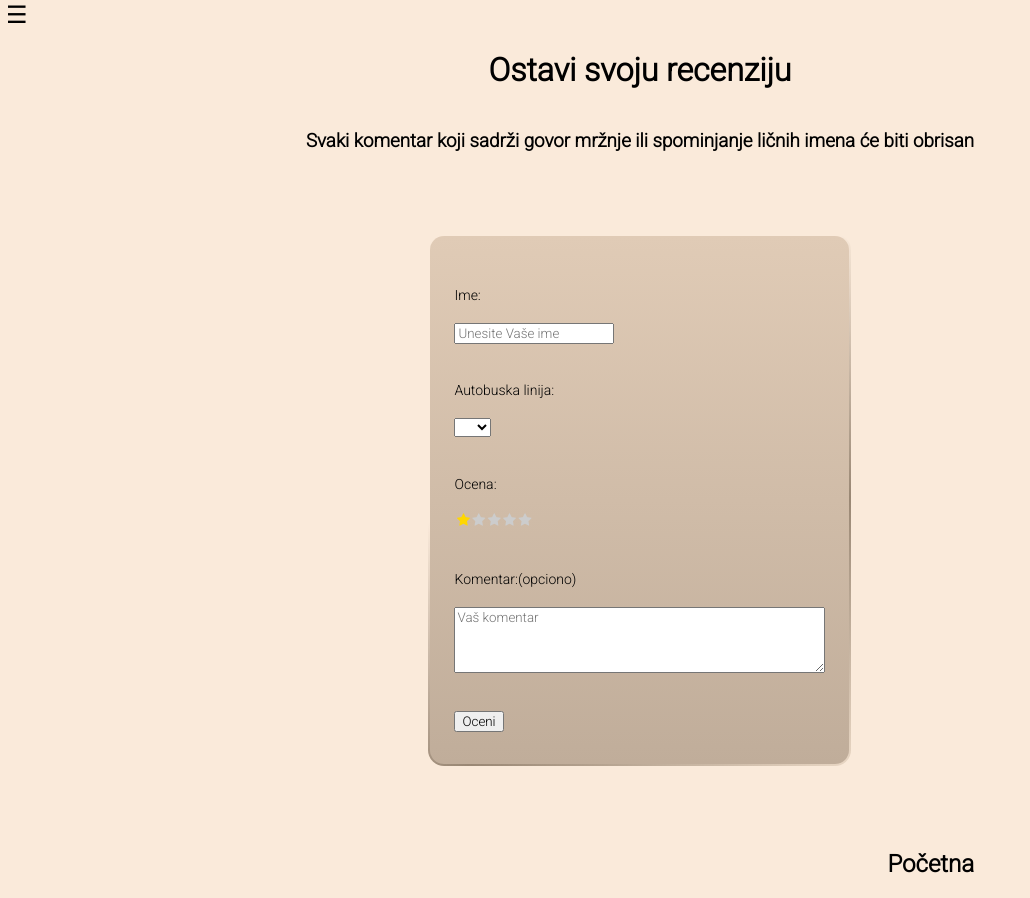
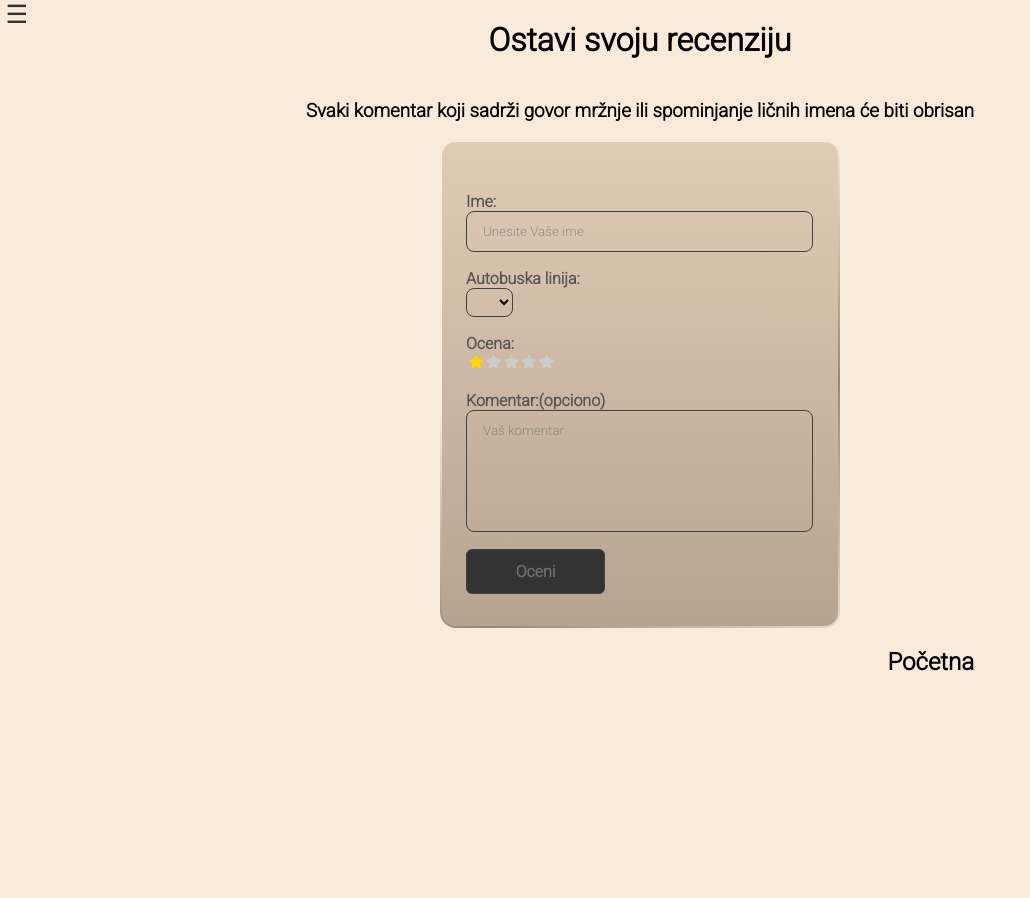
Before and after one commit to antandrej/OceniAutobus, an Angular app in the folder oceniautobus/: page /dodajRecenziju in a window 1280 px wide. Shown: the whole page, without its empty margins (0-1030 px from the left). After the commit the page ends 800 px from the top, so only its background shows below. Built offline with nearby package versions, Linux system fonts and the light colour scheme.

Commit message:
finishing functionality + styling

```diff
--- a/oceniautobus/src/app/add-review/add-review.component.css
+++ b/oceniautobus/src/app/add-review/add-review.component.css
@@ -6,20 +6,98 @@
     align-items: center;
 }
 
-#form {
-    margin: 5% auto;
-}
-
-form {
+.form-container {
+    width: 400px;
     padding: 32px 24px;
-    font-size: 14px;
-    gap: 20px;
-    border-radius: 16px;
     display: flex;
     flex-direction: column;
-    align-items: flex-start;
-    background: linear-gradient(#e0cbb6, #c0ad9a) padding-box, linear-gradient(145deg, transparent 35%, #998774, #e9d7c4) border-box;
+    gap: 20px;
+    background: linear-gradient(#e0cbb6, #b6a390) padding-box, linear-gradient(145deg, transparent 35%, #998774, #e9d7c4) border-box;
     border: 2px solid transparent;
     box-sizing: border-box;
     border-radius: 16px;
 }
+
+.form-container .form {
+    display: flex;
+    flex-direction: column;
+    gap: 20px;
+}
+
+.form-container .form-group {
+    display: flex;
+    flex-direction: column;
+    align-items: flex-start;
+    height: auto;
+}
+
+.form-container .form-group label {
+    display: block;
+    color: #555555;
+    font-weight: 750;
+}
+
+.form-container .form-group input {
+    width: 90%;
+    padding: 12px 16px;
+    border-radius: 8px;
+    background-color: transparent;
+    border: 1px solid #414141;
+}
+
+.form-container .form-group textarea {
+    width: 90%;
+    padding: 12px 16px;
+    border-radius: 8px;
+    resize: none;
+    height: 96px;
+    border: 1px solid #414141;
+    background-color: transparent;
+}
+
+.form-container .form-group select {
+    padding: 5px;
+    border-radius: 8px;
+    background-color: transparent;
+    border: 1px solid #414141;
+}
+
+.form-container .form-group input::placeholder,
+.form-container .form-group textarea::placeholder {
+    opacity: 0.675;
+}
+
+.form-container .form-group input:focus, .form-container .form-group textarea:focus{
+    outline: none;
+    border-color: #faeada;
+}
+
+.form-container .form-group select:focus{
+    outline: none;
+    background-color: #faeada;
+    color: #555555;
+    font-weight: 750;
+}
+
+.form-submit-btn {
+    display: flex;
+    align-items: flex-start;
+    justify-content: center;
+    align-self: flex-start;
+    color: #717171;
+    font-weight: 600;
+    width: 40%;
+    background: #333;
+    border: 1px solid #414141;
+    padding: 12px 16px;
+    font-size: inherit;
+    gap: 8px;
+    margin-top: 8px;
+    cursor: pointer;
+    border-radius: 6px;
+}
+
+.form-submit-btn:hover {
+    background-color: #faeada;
+    border-color: #faeada;
+}
--- a/oceniautobus/src/app/add-review/add-review.component.html
+++ b/oceniautobus/src/app/add-review/add-review.component.html
@@ -1,45 +1,58 @@
 <div id="content">
     <h1>Ostavi svoju recenziju</h1>
     <h3>Svaki komentar koji sadrži govor mržnje ili spominjanje ličnih imena će biti obrisan</h3>
-    <div id="form">
+    <div class="form-container">
         <form [formGroup]="addReviewForm" (ngSubmit)="addReview(addReviewForm)">
-
+            <div class="form-group">
                 <label style="margin-top: 5%;" for="name">Ime:</label>
                 <input type="text" id="name" name="name" formControlName="name" placeholder="Unesite Vaše ime">
-            <p class="warning" *ngIf="formSubmitted || addReviewForm.get('name')?.touched && addReviewForm.get('name')?.errors?.['required']">Ime je
+                <p class="warning"
+                    *ngIf="(formSubmitted || addReviewForm.get('name')?.touched) && addReviewForm.get('name')?.errors?.['required']">
+                    Ime je
                     obavezno!</p>
-            <p class="warning" *ngIf="addReviewForm.get('name')?.touched && addReviewForm.get('name')?.hasError?.('maxlength')">Ime ne
+                <p class="warning"
+                    *ngIf="addReviewForm.get('name')?.touched && addReviewForm.get('name')?.hasError?.('maxlength')">Ime
+                    ne
                     sme biti preko 10 karaktera!</p>
-            <p class="warning" *ngIf="addReviewForm.get('name')?.touched && addReviewForm.get('name')?.errors?.['onlySpaces']">Ime ne
+                <p class="warning"
+                    *ngIf="addReviewForm.get('name')?.touched && addReviewForm.get('name')?.errors?.['onlySpaces']">Ime
+                    ne
                     sme biti prazan karakter!</p>
-
+            </div>
+            <div class="form-group">
                 <label style="margin-top: 5%;" for="bus">Autobuska linija:</label>
                 <select id="bus" name="bus" formControlName="bus">
                     <option value="23">23</option>
                     <option value="31">31</option>
                     <option value="56">56</option>
                 </select>
-            <p class="warning" *ngIf="addReviewForm.get('bus')?.touched || formSubmitted && addReviewForm.get('bus')?.invalid && addReviewForm.get('bus')?.hasError('required')">
+                <p class="warning"
+                    *ngIf="(formSubmitted || addReviewForm.get('bus')?.touched) && addReviewForm.get('bus')?.invalid && addReviewForm.get('bus')?.hasError('required')">
                     Linija mora biti izabrana!</p>
-
+            </div>
+            <div class="form-group">
                 <label style="margin-top: 5%;">Ocena:</label>
                 <input type="hidden" formControlName="stars">
                 <div class="rating">
                     <i *ngFor="let rating of starsArray" class="fa fa-star" [class.fill]="rating <= selectedRating"
                         (click)="onStarClick(rating)"></i>
                 </div>
-
+            </div>
+            <div class="form-group">
                 <label style="margin-top: 5%;" for="comment">Komentar:(opciono)</label>
-            <textarea id="comment" name="comment" formControlName="comment" rows="4" cols="50" placeholder="Vaš komentar"></textarea>
-            <p class="warning" *ngIf="addReviewForm.get('comment')?.touched && addReviewForm.get('comment')?.hasError?.('maxlength')">
+                <textarea id="comment" name="comment" formControlName="comment" rows="4" cols="50"
+                    placeholder="Vaš komentar"></textarea>
+                <p class="warning"
+                    *ngIf="addReviewForm.get('comment')?.touched && addReviewForm.get('comment')?.hasError?.('maxlength')">
                     Komentar ne
                     sme biti preko 250 karaktera!</p>
-            <p class="warning" *ngIf="addReviewForm.get('comment')?.touched && addReviewForm.get('comment')?.errors?.['onlySpaces']">
+                <p class="warning"
+                    *ngIf="addReviewForm.get('comment')?.touched && addReviewForm.get('comment')?.errors?.['onlySpaces']">
                     Komentar ne
                     sme biti prazan karakter!</p>
-
-            <button style="margin-top: 5%;" type="submit">Oceni</button>
+            </div>
+            <button class="likeButton" class="bigMargin form-submit-btn" style="margin-top: 5%;" type="submit">Oceni</button>
         </form>
     </div>
-    <h2 (click)="navigateTo('')" style="place-self: end; cursor: pointer;">Početna</h2>
+    <h2 class="likeButton" (click)="navigateTo('')" style="place-self: end; cursor: pointer;">Početna</h2>
 </div>
--- a/oceniautobus/src/app/contact/contact.component.css
+++ b/oceniautobus/src/app/contact/contact.component.css
@@ -19,10 +19,6 @@
     border: 2px solid transparent;
     box-sizing: border-box;
     border-radius: 16px;
-  }
-
-  .form-container button:active {
-    scale: 0.95;
 }
 
 .form-container .form {
@@ -66,7 +62,8 @@
     font-family: inherit;
 }
 
-.form-container .form-group input::placeholder, .form-container .form-group textarea::placeholder {
+.form-container .form-group input::placeholder,
+.form-container .form-group textarea::placeholder {
     opacity: 0.75;
 }
 
--- a/oceniautobus/src/app/contact/contact.component.html
+++ b/oceniautobus/src/app/contact/contact.component.html
@@ -6,7 +6,7 @@
             <label class="smallMargin" for="email">Email:(neće biti objavljen)</label>
             <input type="email" id="email" name="email" formControlName="email" placeholder="Unesite Vaš email">
             <p class="warning"
-                *ngIf="formSubmitted || addCommentForm.get('email')?.touched && addCommentForm.get('email')?.errors?.['required']">
+                *ngIf="(formSubmitted || addCommentForm.get('email')?.touched) && addCommentForm.get('email')?.errors?.['required']">
                 Email je
                 obavezan!</p>
             <p class="warning"
@@ -19,7 +19,7 @@
             <textarea id="comment" name="comment" formControlName="comment" rows="7" cols="50"
                 placeholder="Vaš komentar"></textarea>
             <p class="warning"
-                *ngIf="formSubmitted || addCommentForm.get('comment')?.touched && addCommentForm.get('comment')?.errors?.['required']">
+                *ngIf="(formSubmitted || addCommentForm.get('comment')?.touched) && addCommentForm.get('comment')?.errors?.['required']">
                 Komentar je
                 obavezan!</p>
             <p class="warning"
@@ -31,9 +31,9 @@
                 Komentar ne
                 sme biti prazan karakter!</p>
         </div>
-        <button class="bigMargin form-submit-btn" type="submit">Pošalji</button>
+        <button class="likeButton" class="bigMargin form-submit-btn" type="submit">Pošalji</button>
     </form>
 </div>
-    <h2 (click)="navigateTo('dodajRecenziju')" style="margin-top: 5%; cursor: pointer; place-self: end;">Ostavi svoju
+    <h2 class="likeButton" (click)="navigateTo('dodajRecenziju')" style="margin-top: 5%; cursor: pointer; place-self: end;">Ostavi svoju
         recenziju</h2>
 </div>
--- a/oceniautobus/src/app/main/main.component.html
+++ b/oceniautobus/src/app/main/main.component.html
@@ -40,17 +40,17 @@
                     </div>
                 </td>
                 <td>{{ review.date | date: 'dd/MM/yyyy' }}</td>
-                <td [ngClass]="review.comment != '' && review.comment != null ? 'comment' : 'empty'"
+                <td [ngClass]="review.comment != '' && review.comment != null ? 'comment likeButton' : 'empty'"
                     (click)="review.comment !== '' && review.comment != null ? openComment(review.comment, review.name, review.bus) : null">
                     Pogledaj Komentar</td>
             </tr>
         </tbody>
     </table>
-    <h2 (click)="navigateTo('dodajRecenziju')" style="place-self: end; cursor: pointer;">Ostavi svoju recenziju</h2>
+    <h2 class="likeButton" (click)="navigateTo('dodajRecenziju')" style="place-self: end; cursor: pointer;">Ostavi svoju recenziju</h2>
 </div>
 <div id="modal" class="modal">
     <div class="modal-content">
-        <span (click)="closeComment()" class="close">&times;</span>
+        <span class="likeButton" (click)="closeComment()" class="close">&times;</span>
         <h2 style="text-align: center; margin-bottom: 5%;">Komentar korisnika {{currName}} na liniju {{currBus}}</h2>
         <p style="padding: 5%; font-size: 20px;">{{currComment}}</p>
     </div>
--- a/oceniautobus/src/app/navigation/navigation.component.css
+++ b/oceniautobus/src/app/navigation/navigation.component.css
@@ -2,15 +2,67 @@
   position: relative;
 }
 
-.hamburger-menu button {
+.toggle {
   font-size: 24px;
+  position: fixed;
+  color: #333;
+}
+.toggle:hover{
+  color: #333;
+}
+
+button{
   background: none;
   border: none;
   cursor: pointer;
+  font-size: 20px;
+  color: #aaa;
+}
+
+button{
+  font-size: 20px;
+  color: #aaa;
+}
+
+button:hover{
+  color: #d8d8d8;
+}
+
+.smaller{
+  font-size: 15px;
+}
+
+input::placeholder{
+    opacity: 0.675;
+}
+
+input {
+  padding: 12px 16px;
+  border-radius: 8px;
+  background-color: #faeada;
+  border: 1px solid #414141;
+}
+
+select {
+  padding: 5px;
+  border-radius: 8px;
+  background-color: #faeada;
+  border: 1px solid #414141;
+}
+
+input:focus{
+  outline: none;
+  border-color: #998774;
+}
+
+select:focus{
+  outline: none;
+  color: #555555;
+  font-weight: 750;
 }
 
 .menu {
-  position: absolute;
+  position: fixed;
   top: 0;
   left: -100%;
   width: 250px;
@@ -48,7 +100,7 @@
 
 .close:hover,
 .close:focus {
-  color: black;
+  color: #fff;
   text-decoration: none;
 }
 
@@ -65,7 +117,6 @@
 form {
   display: flex;
   flex-direction: column;
-  flex-wrap: wrap;
   align-items: center;
   align-content: center;
   min-height: 15%;
--- a/oceniautobus/src/app/navigation/navigation.component.html
+++ b/oceniautobus/src/app/navigation/navigation.component.html
@@ -1,8 +1,8 @@
 <div class="hamburger-menu">
-    <button (click)="toggleMenu()">☰</button>
+    <button class="likeButton toggle" (click)="toggleMenu()">☰</button>
     <nav class="menu" [ngClass]="{ 'open': isMenuOpen }">
-        <span (click)="toggleMenu()" class="close">&times;</span>
-        <p (click)="navigateTo2('')">POČETNA</p>
+        <span (click)="toggleMenu()" class="likeButton close">&times;</span>
+        <button class="likeButton smaller" (click)="navigateTo2('')">POČETNA</button>
         <div class="forms">
         <form [formGroup]="busForm" (ngSubmit)="navigateTo('bus', busForm)">
             <select id="bus" name="bus" formControlName="bus">
@@ -10,8 +10,8 @@
                 <option value="31">31</option>
                 <option value="56">56</option>
             </select>
-            <p *ngIf="busForm.get('bus')?.errors?.['required'] && busFormSubmitted">Izaberi liniju!</p>
-            <button type="submit">Pretrazi po liniji</button>
+            <p class="warning" *ngIf="busForm.get('bus')?.errors?.['required'] && busFormSubmitted">Izaberi liniju!</p>
+            <button class="likeButton" type="submit">Pretrazi po liniji</button>
         </form>
 
         <form [formGroup]="starsForm" (ngSubmit)="navigateTo('stars', starsForm)">
@@ -20,20 +20,20 @@
                 <i *ngFor="let rating of starsArray" class="fa fa-star" [class.fill]="rating <= selectedRating"
                     (click)="onStarClick(rating)"></i>
             </div>
-            <button>Pretrazi po br zvezdica</button>
+            <button class="likeButton" type="submit">Pretrazi po oceni</button>
         </form>
         <form [formGroup]="nameForm" (ngSubmit)="navigateTo('name', nameForm)">
             <input type="text" id="name" name="name" formControlName="name" placeholder="Unesite ime za pretragu">
-            <p *ngIf="nameForm.get('name')?.errors?.['required'] && nameFormSubmitted">Ime je
+            <p class="warning" *ngIf="nameForm.get('name')?.errors?.['required'] && nameFormSubmitted">Ime je
                 obavezno!</p>
-            <p *ngIf="nameForm.get('name')?.hasError?.('maxlength') && nameFormSubmitted">Ime ne
+            <p class="warning" *ngIf="nameForm.get('name')?.hasError?.('maxlength') && nameFormSubmitted">Ime ne
                 sme biti preko 10 karaktera!</p>
-            <p *ngIf="nameForm.get('name')?.errors?.['onlySpaces'] && nameFormSubmitted">Ime ne
+            <p class="warning" *ngIf="nameForm.get('name')?.errors?.['onlySpaces'] && nameFormSubmitted">Ime ne
                 sme biti prazan karakter!</p>
-            <button (click)="navigateTo('name', nameForm)">Pretrazi po imenu</button>
+            <button class="likeButton" type="submit">Pretrazi po imenu</button>
         </form>
-        <p (click)="navigateToAll()">Pretraga svih recenzija</p>
+        <button class="likeButton smaller" (click)="navigateToAll()">Pretraga svih recenzija</button>
         </div>
-        <p (click)="navigateTo2('/kontakt')">Ostavi nam poruku</p>
+        <button class="likeButton smaller" (click)="navigateTo2('/kontakt')">Ostavi nam poruku</button>
     </nav>
 </div>
--- a/oceniautobus/src/app/navigation/navigation.component.ts
+++ b/oceniautobus/src/app/navigation/navigation.component.ts
@@ -86,7 +86,11 @@ export class NavigationComponent implements OnInit {
         this.busFormSubmitted = true;
       else if (type === 'name')
         this.nameFormSubmitted = true;
-      //this.formSubmitted = true;
+
+        setTimeout(() => {
+          this.busFormSubmitted = false;
+          this.nameFormSubmitted = false;
+        }, 1500);
     }
   }
 
--- a/oceniautobus/src/app/searched-by/searched-by.component.html
+++ b/oceniautobus/src/app/searched-by/searched-by.component.html
@@ -21,7 +21,8 @@
             </tr>
         </thead>
         <tbody style="text-align: center;">
-            <tr *ngFor="let review of reviews" style="margin: 2% 0;">
+            <ng-container *ngIf="reviews.length > 0; else noReviews">
+            <tr style="margin: 2% 0;" *ngFor="let review of reviews">
                 <td>{{ review.name }}</td>
                 <td>{{ review.bus }}</td>
                 <td>
@@ -41,17 +42,25 @@
                     </div>
                 </td>
                 <td>{{ review.date | date: 'dd/MM/yyyy' }}</td>
-                <td [ngClass]="review.comment != '' && review.comment != null ? 'comment' : 'empty'"
+                <td [ngClass]="review.comment != '' && review.comment != null ? 'comment likeButton' : 'empty'"
                     (click)="review.comment !== '' && review.comment != null ? openComment(review.comment, review.name, review.bus) : null">
                     Pogledaj Komentar</td>
             </tr>
+        </ng-container>
+            <ng-template #noReviews>
+                <tr>
+                    <td colspan="5">
+                        <p style="text-align: center; font-size: 30px;">NEMA REZULTATA ZA NAVEDENE PARAMETRE</p>
+                    </td>
+                </tr>
+            </ng-template>
         </tbody>
     </table>
-    <h2 (click)="navigateTo('dodajRecenziju')" style="place-self: end; cursor: pointer;">Ostavi svoju recenziju</h2>
+    <h2 class="likeButton" (click)="navigateTo('dodajRecenziju')" style="place-self: end; cursor: pointer;">Ostavi svoju recenziju</h2>
 </div>
 <div id="modal" class="modal">
     <div class="modal-content">
-        <span (click)="closeComment()" class="close">&times;</span>
+        <span class="likeButton" (click)="closeComment()" class="close">&times;</span>
         <h2 style="text-align: center; margin-bottom: 5%;">Komentar korisnika {{currName}} na liniju {{currBus}}</h2>
         <p style="padding: 5%; font-size: 20px;">{{currComment}}</p>
     </div>
--- a/oceniautobus/src/styles.css
+++ b/oceniautobus/src/styles.css
@@ -135,3 +135,10 @@ table{
     box-sizing: border-box;
     border-radius: 16px;
 }
+
+.likeButton:hover{
+    scale: 1.05;
+}
+.likeButton:active{
+    scale: 0.95;
+}
```
Also changed, not shown: 1 other file (tests, documents, lock files or other folders). Lines whose indentation alone changed are shown as unchanged.
